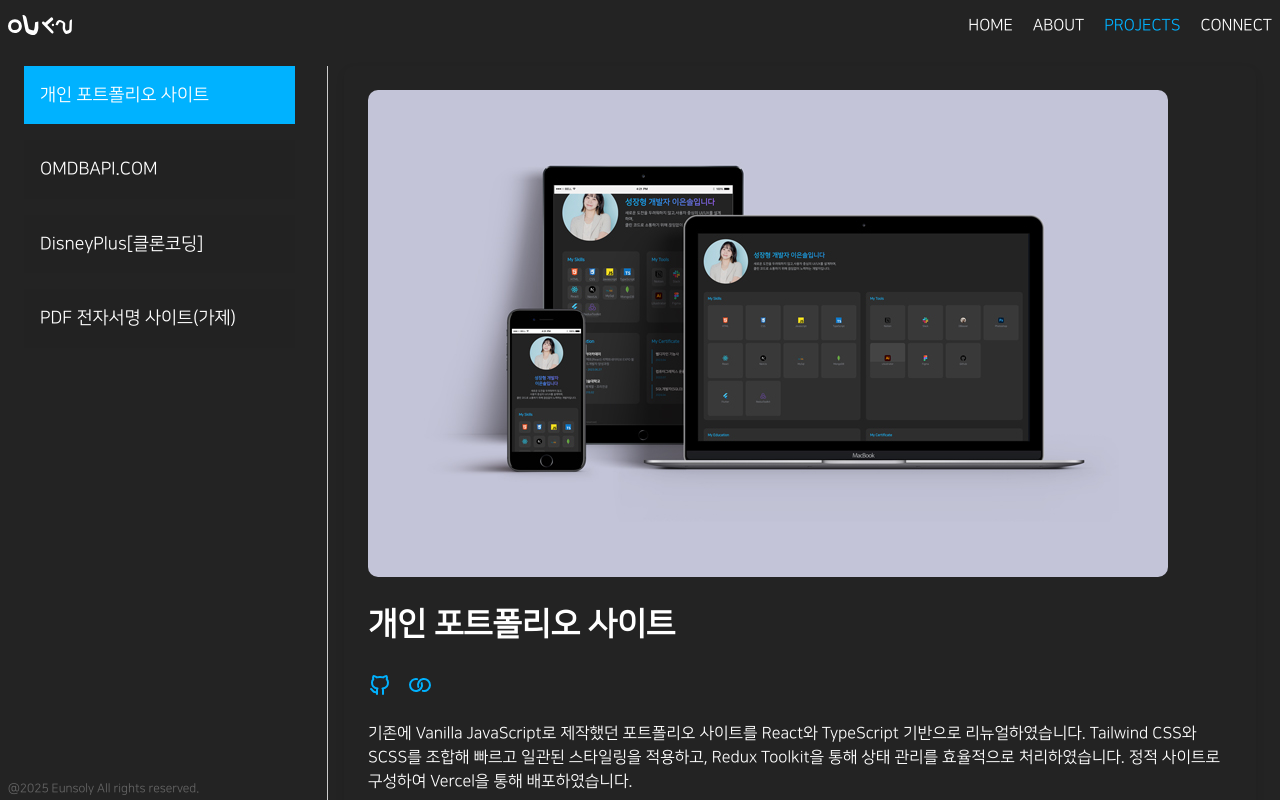
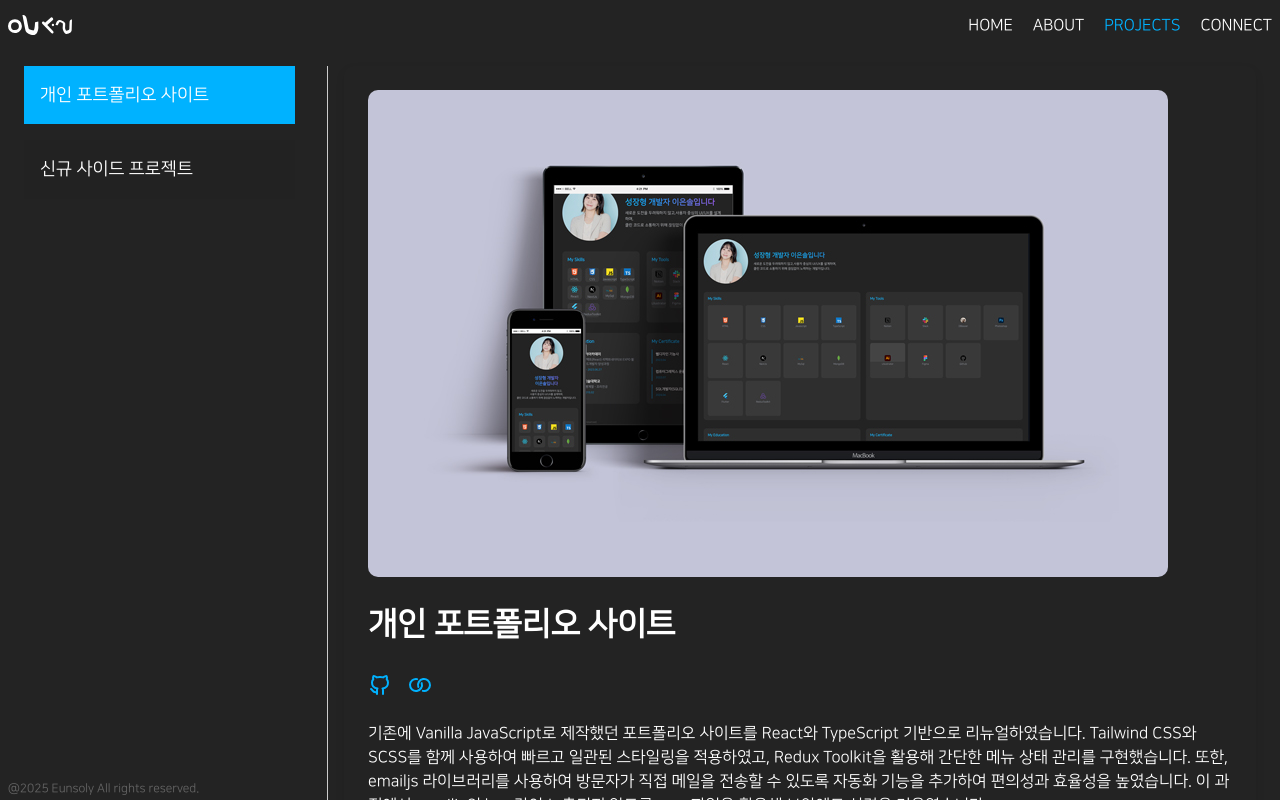
Before and after one commit to EUNSOLY/react-portfolio, a React (Create React App) app: page /projects in a window 1280 px wide. Built offline with nearby package versions, Linux system fonts and the light colour scheme.

Commit message:
fix : 포트폴리오 데이터 about, project 별 데이터 분할

```diff
--- a/src/data/portfolioData/aboutData.ts
+++ b/src/data/portfolioData/aboutData.ts
@@ -1,7 +1,3 @@
-import { ProjectType } from '../../utils/type';
-import PROJECTEMPY from '../../assets/image/readyImage.jpg';
-import OMDBMOCKUP from '../../assets/image/OMDBMOCKUP.jpg';
-import PORTFOLIOMOCKUP from '../../assets/image/portFolioMockup.jpg';
 export interface AboutDataType {
   title: string;
   icon: string;
@@ -97,41 +93,3 @@ export const certificateData = [
     date: '2024.04',
   },
 ];
-
-export const projectData: ProjectType[] = [
-  {
-    title: '개인 포트폴리오 사이트',
-    description:
-      '기존에 Vanilla JavaScript로 제작했던 포트폴리오 사이트를 React와 TypeScript 기반으로 리뉴얼하였습니다. Tailwind CSS와 SCSS를 조합해 빠르고 일관된 스타일링을 적용하고, Redux Toolkit을 통해 상태 관리를 효율적으로 처리하였습니다. 정적 사이트로 구성하여 Vercel을 통해 배포하였습니다.',
-    techs: ['React', 'TypeScript', 'TSX', 'Tailwind', 'Redux Toolkit', 'SCSS'],
-    mockupImage: PORTFOLIOMOCKUP,
-    githubLink: 'https://github.com/EUNSOLY/react-portfolio',
-    liveLink: 'https://portfolio-silk-ten-50.vercel.app/',
-  },
-  {
-    title: 'OMDBAPI.COM',
-    description:
-      'Vanilla JS 기반의 영화 검색 사이트로, Class형 컴포넌트 구조로 설계 및 구현하였습니다. OMDB 오픈 API를 활용해 실시간으로 해외 영화를 검색할 수 있으며, Parcel 번들러를 통해 프로젝트를 구성하고 Vercel을 통해 배포하였습니다.',
-    techs: ['HTML', 'CSS', 'TypeScript', 'parcel', 'vercel'],
-    mockupImage: OMDBMOCKUP,
-    githubLink: 'https://github.com/EUNSOLY/vanillajs-movie-app',
-    liveLink: 'https://movie-app-eunsoly.vercel.app/#/',
-  },
-  {
-    title: 'DisneyPlus[클론코딩]',
-    description:
-      'DisneyPlus를 클론코딩한 프로젝트로, 실사용 가능한 UI 및 기능을 구현하였습니다. Firebase를 활용한 구글 로그인 기능을 포함해 사용자 인증을 구현하였고, 영화 및 시리즈 데이터를 Swiper로 슬라이드 형식으로 보여줍니다. Styled Component를 활용한 컴포넌트 스타일링과 Redux Toolkit을 통한 상태 관리를 적용하였습니다.',
-    techs: ['React', 'JavaScript', 'Styled Component', 'Swiper', 'FireBase', 'Redux Toolkit'],
-    mockupImage: 'https://github.com/EUNSOLY/React_DisneyPlus/blob/main/public/images/ReadmeImage/image.png?raw=true',
-    githubLink: 'https://github.com/EUNSOLY/React_DisneyPlus',
-    liveLink: 'https://react-disney-plus-app-ab04b.firebaseapp.com/main',
-  },
-  {
-    title: 'PDF 전자서명 사이트(가제)',
-    description: '모두의 싸인을 모티브로한 간단한 전자서명 사이트 제작 예정 입니다.',
-    techs: ['Nextjs', 'TypeScript', 'TSX', 'Tailwind', 'SCSS'],
-    mockupImage: PROJECTEMPY,
-    githubLink: '#none',
-    liveLink: '#none',
-  },
-];
--- /dev/null
+++ b/src/data/portfolioData/projectsData.ts
@@ -0,0 +1,23 @@
+import { ProjectType } from '../../utils/type';
+import PROJECTEMPY from '../../assets/image/readyImage.jpg';
+import OMDBMOCKUP from '../../assets/image/OMDBMOCKUP.jpg';
+import PORTFOLIOMOCKUP from '../../assets/image/portFolioMockup.jpg';
+export const projectData: ProjectType[] = [
+  {
+    title: '개인 포트폴리오 사이트',
+    description:
+      '기존에 Vanilla JavaScript로 제작했던 포트폴리오 사이트를 React와 TypeScript 기반으로 리뉴얼하였습니다. Tailwind CSS와 SCSS를 함께 사용하여 빠르고 일관된 스타일링을 적용하였고, Redux Toolkit을 활용해 간단한 메뉴 상태 관리를 구현했습니다. 또한, emailjs 라이브러리를 사용하여 방문자가 직접 메일을 전송할 수 있도록 자동화 기능을 추가하여 편의성과 효율성을 높였습니다. 이 과정에서 emailjs의 key 값이 노출되지 않도록 .env 파일을 활용해 보안에도 신경을 기울였습니다.',
+    techs: ['React', 'TypeScript', 'TSX', 'Tailwind', 'Redux Toolkit', 'SCSS'],
+    mockupImage: PORTFOLIOMOCKUP,
+    githubLink: 'https://github.com/EUNSOLY/react-portfolio',
+    liveLink: 'https://portfolio-silk-ten-50.vercel.app/',
+  },
+  {
+    title: '신규 사이드 프로젝트',
+    description: '신규 사이드 프로젝트 구상 중 입니다.',
+    techs: ['Nextjs', 'TypeScript', 'TSX', 'Tailwind', 'SCSS'],
+    mockupImage: PROJECTEMPY,
+    githubLink: '#none',
+    liveLink: '#none',
+  },
+];
--- a/src/screen/project/ProjectPage.tsx
+++ b/src/screen/project/ProjectPage.tsx
@@ -4,9 +4,10 @@ import { ProjectType } from '../../utils/type';
 import { IconBrandGithub, IconCirclesRelation } from '@tabler/icons-react';
 import styles from './style/projects.module.scss';
 import emptyImage from '../../assets/image/readyimageIcon.png';
-import { projectData } from '../../data/portfolioData/aboutData';
+
 import Select from '../../components/ui/Select';
 import useWindowDimensions from '../../utils/useWindowDimensions';
+import { projectData } from '../../data/portfolioData/projectsData';
 
 const ProjectPage = () => {
   const { isMobile } = useWindowDimensions(768);
```
